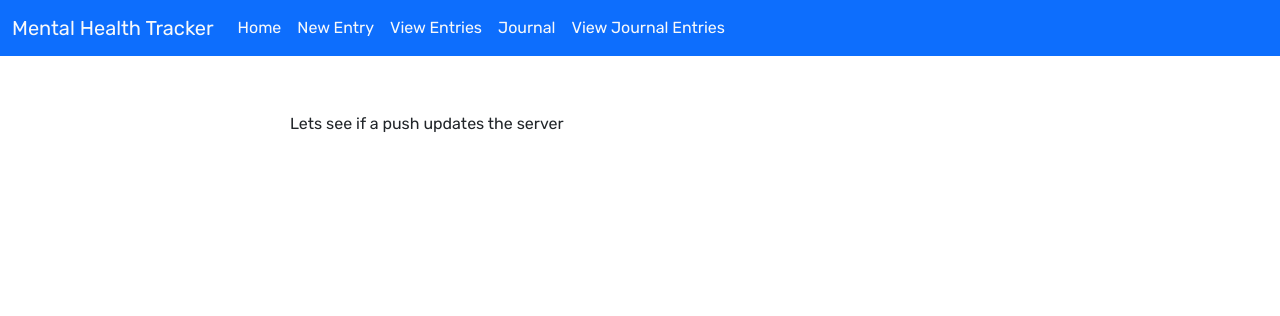
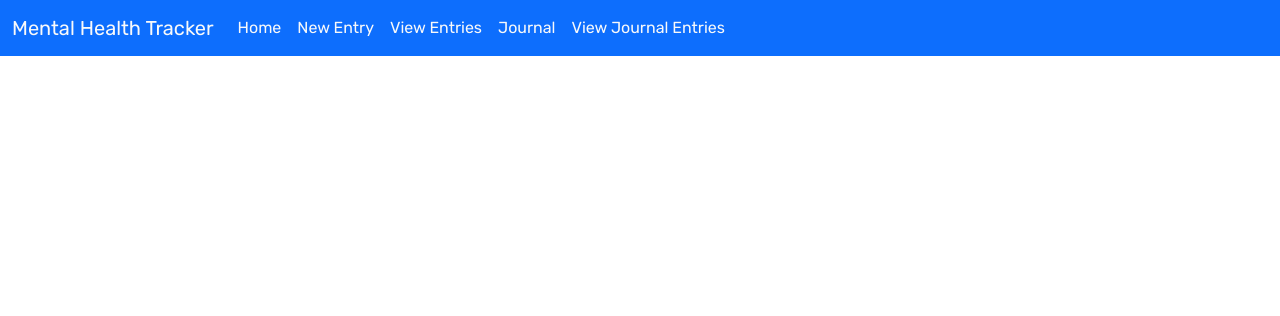
Before and after one commit to aaronesposito/mh-app, a Flask app: page / in a window 1280 px wide. Shown: the top 316 px of the page. Run offline with Flask 3, Linux system fonts and the light colour scheme; data that the repository does not hold is empty.

```diff
--- a/templates/home.html
+++ b/templates/home.html
@@ -6,7 +6,6 @@
     <div class="d-flex justify-content-center my-5">
         <div class="d-flex flex-column justify-content-center">
             <h2 id="home-title">{{title}}</h2>
-            <p>Lets see if a push updates the server</p>
             <img id="home-image" src={{img}}>
         </div>
     </div>
```
